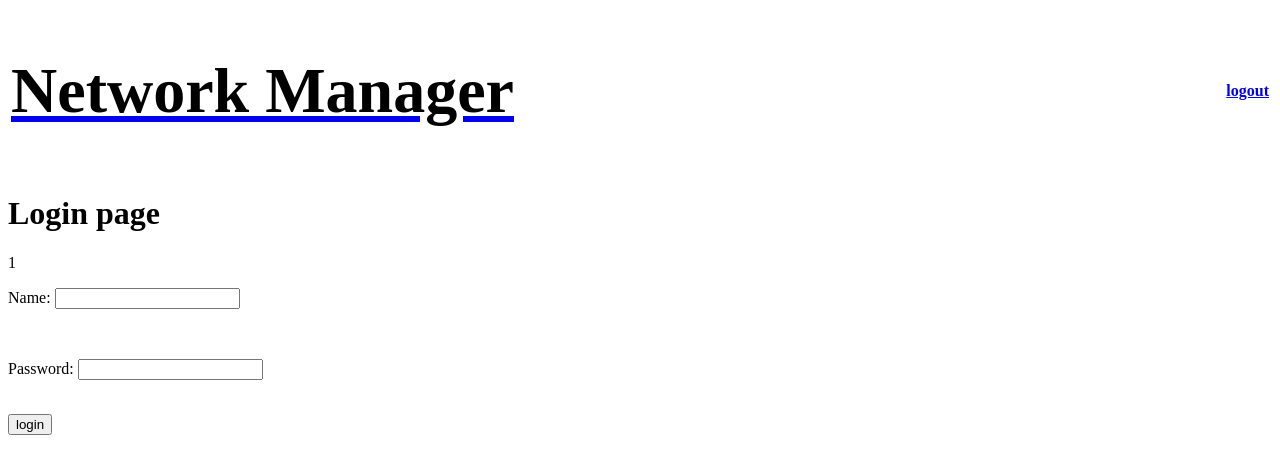
After one commit to guykoy123/MITM, a Flask app: page /1 in a window 1280 px wide. The commit adds this page. Shown: the top 474 px of the page. Run offline with Flask 2, Linux system fonts and the light colour scheme; lists and menus that the app fills with data are empty.

Commit message:
login works, need to switch to WTF forms for admin settings and new user

```diff
--- a/init/populate_db.py
+++ b/init/populate_db.py
@@ -3,6 +3,7 @@ import sqlite3
 conn =sqlite3.connect('../database/test.db')
 
 #add sample users to database
+conn.execute('''INSERT INTO users (name,password,privilege) VALUES ("admin","admin",0);''')
 conn.execute('''INSERT INTO users (name,password,privilege) VALUES ("dan","asdf",1);''')
 conn.execute('''INSERT INTO users (name,password,privilege) VALUES ("david","ghjk",2);''')
 conn.execute('''INSERT INTO users (name,password,privilege) VALUES ("shit","py",2);''')
--- a/main.py
+++ b/main.py
@@ -1,3 +1,5 @@
+
+# coding: utf-8
 from multiprocessing import Process, Pipe
 from MITM import main as MITM_main
 from server import main as server_main
@@ -56,6 +58,10 @@ def main():
             data=server_conn.recv()
             update_privilege(data)
 
+        elif action == 11:
+            server_conn.send(get_admin())
+
+
         #TODO: add rest of parser
 
 
--- a/server.py
+++ b/server.py
@@ -1,18 +1,41 @@
 
-from flask import Flask,render_template,request,redirect,url_for
+from flask import Flask,render_template,request,redirect,url_for,session
 from random import randint
 from multiprocessing import Pipe
 
 app = Flask(__name__)
+app.secret_key="shit.py"
+no_login ="Please login first."
 
-
-@app.route('/')
-def login():
+@app.route('/', methods=['GET','POST'])
+@app.route('/<message>', methods=['GET','POST'])
+@app.route('/login', methods=['GET','POST'])
+@app.route('/login/<message>', methods=['GET','POST'])
+def login(message=''):
     """
     display login page before giving access to the settings
     """
-    #TODO: add login page
+    if 'admin' not in session:
+        if request.method=='POST':
+            name=request.form['name']
+            password=request.form['password']
+            main_conn.send(11)
+            admin=main_conn.recv()
+            if admin[1] == name:
+                if admin[2] == password:
+                    session['admin']=True
+                    return redirect(url_for('main_menu'))
+                else:
+                    message="username or password is incorrect"
+                    return render_template('login_page.html',message=message)
+            else:
+                message="username or password is incorrect"
+                return render_template('login_page.html',message=message)
+
+        return render_template('login_page.html',message=message)
+
     return redirect(url_for('main_menu'))
+
 
 
 @app.route('/main_menu')
@@ -20,7 +43,9 @@ def main_menu():
     """
     shows main menu where all the different functions can be viewed
     """
-    return render_template('main_menu.html')
+    if 'admin' in session:
+        return render_template('main_menu.html')
+    return redirect(url_for('login'))
 
 
 @app.route('/users')
@@ -28,10 +53,12 @@ def users():
     """
     show a list to all users with a link to each users profile
     """
-    main_conn.send(5)
-    users=main_conn.recv()
-    print users
-    return render_template('users_menu.html',users=users)
+    if 'admin' in session:
+        main_conn.send(5)
+        users=main_conn.recv()
+        return render_template('users_menu.html',users=users)
+    return redirect(url_for('login'))
+
 
 
 @app.route('/user_page/<key>', methods=['GET', 'POST'])
@@ -40,27 +67,29 @@ def user_page(key):
     show the user profile
     privilege, sites and account info can be seen here (maybe later statistics as well)
     """
-    main_conn.send(6)
-    main_conn.send(key)
-    user=main_conn.recv()
+    if 'admin' in session:
+        main_conn.send(6)
+        main_conn.send(key)
+        user=main_conn.recv()
 
-    if request.method == 'POST':
-        try:
-            print request.form['url']
-            main_conn.send(3)
-            main_conn.send([request.form['url'],key])
-        except Exception:
-            main_conn.send(10)
-            if request.form['privilege'] == 'blacklist':
-                main_conn.send([key,1])
-            else:
-                main_conn.send([key,2])
+        if request.method == 'POST':
+            try:
+                print request.form['url']
+                main_conn.send(3)
+                main_conn.send([request.form['url'],key])
+            except Exception:
+                main_conn.send(10)
+                if request.form['privilege'] == 'blacklist':
+                    main_conn.send([key,1])
+                else:
+                    main_conn.send([key,2])
 
-    main_conn.send(7)
-    main_conn.send(key)
-    url_list=main_conn.recv()
+        main_conn.send(7)
+        main_conn.send(key)
+        url_list=main_conn.recv()
 
-    return render_template('user_page.html',user=user,url_list=url_list,user_id=key)
+        return render_template('user_page.html',user=user,url_list=url_list,user_id=key)
+    return redirect(url_for('login'))
 
 
 @app.route('/remove_url/<url_id>/<user_id>')
@@ -69,10 +98,12 @@ def remove_url(url_id,user_id):
     deletes the url from the database
     then redirects back to the user page
     """
-    main_conn.send(4)
-    main_conn.send(url_id)
-    print user_id
-    return redirect(url_for('user_page',key=user_id))
+    if 'admin' in session:
+        main_conn.send(4)
+        main_conn.send(url_id)
+        return redirect(url_for('user_page',key=user_id))
+    return redirect(url_for('login'))
+
 
 
 @app.route('/show_password/<password>')
@@ -80,29 +111,57 @@ def show_password(password):
     """
     shows password for 30 seconds then returns to the previous page
     """
-    return render_template('show_password.html',password=password)
+    if 'admin' in session:
+        return render_template('show_password.html',password=password)
+    return redirect(url_for('login'))
+
+
 
 
 @app.route('/new_user',methods=['GET','POST'])
 @app.route('/new_user/<message>',methods=['GET','POST'])
 def new_user(message=""):
-    if request.method=="POST":
+    if 'admin' in session:
+        if request.method=="POST":
 
-        if request.form['privilege'] == 'blacklist': #determine privilege selected
-            privilege=1
-        else:
-            privilege=2
+            if request.form['privilege'] == 'blacklist': #determine privilege selected
+                privilege=1
+            else:
+                privilege=2
 
-        main_conn.send(1)
-        main_conn.send([request.form["name"],request.form["password"],privilege])
-        code=main_conn.recv()
-        if code ==1:
-            message="User already exists!"
-            return render_template('new_user.html',message=message)
-        else:
-            print "redirecting to users menu"
-            return redirect(url_for('users'))
-    return render_template('new_user.html',message=message)
+            main_conn.send(1)
+            main_conn.send([request.form["name"],request.form["password"],privilege])
+            code=main_conn.recv()
+
+            if code ==1:
+                message="User already exists!"
+                return render_template('new_user.html',message=message)
+            else:
+                return redirect(url_for('users'))
+
+        return render_template('new_user.html',message=message)
+    return redirect(url_for('login'))
+
+
+@app.route('/logout')
+def logout():
+    session.pop('admin',None)
+    return redirect(url_for('login'))
+
+
+@app.route('/admin_settings',methods=['GET','POST'])
+def admin_settings():
+    if 'admin' in session:
+        if request.method=='POST':
+            username=request.form['username']
+            password=request.form['password']
+            print username,password
+
+        main_conn.send(11)
+        return render_template('admin_settings.html',user=main_conn.recv())
+    return redirect(url_for('login'))
+
+
 
 def main(conn=None):
     global main_conn #declare Pipe connection as global
--- a/templates/base_site.html
+++ b/templates/base_site.html
@@ -1,7 +1,16 @@
 <!doctype html>
     <header>
-        <a href = "{{url_for('main_menu')}}"><h1 style="font-size:400%;font-family:Advent Pro;color:black;"> Network Manager</h1></a>
-        {% block scripts %}{% endblock %}
+      <table style="width:100%">
+        <tr>
+          <th align="left">
+            <a href = "{{url_for('main_menu')}}"><h1 style="font-size:400%;font-family:Advent Pro;color:black;"> Network Manager</h1></a>
+          </th>
+          <th align ="right">
+            <a href = "{{url_for('logout')}}">logout</a>
+          </th>
+        </tr>
+      </table>
+      {% block scripts %}{% endblock %}
     </header>
 
     <body>
--- /dev/null
+++ b/templates/login_page.html
@@ -0,0 +1,16 @@
+{% extends "base_site.html" %}
+  {% block scripts %}
+    <!--<script type="text/javascript" src="{{ url_for('static', filename='login_page.js') }}"></script>
+  -->{% endblock %}
+  {% block page_title %}
+    <h1> Login page </h1>
+  {% endblock%}
+
+  {% block page %}
+    <p>{{message}}</p>
+    <form id="login_form" method="post">
+      <p>Name: <input type="text" name="name" required></p><br>
+      <p>Password: <input type="text" name="password" required></p><br>
+      <input type="submit" value="login" name="Submit">
+    </form>
+  {% endblock %}
--- a/templates/main_menu.html
+++ b/templates/main_menu.html
@@ -10,7 +10,7 @@
         <a href = "{{ url_for('users') }}"> Users </a>
       </li>
       <li>
-                Statistics
+        <a href = "{{ url_for('admin_settings') }}"> Settings </a>
       </li>
     </ul>
   {% endblock %}
```
Also changed, not shown: db_api.py (+11 -1 lines), static/admin_settings.js (added, +10 -0 lines), templates/admin_settings.html (added, +25 -0 lines), README.md. Lines whose indentation alone changed are shown as unchanged.
